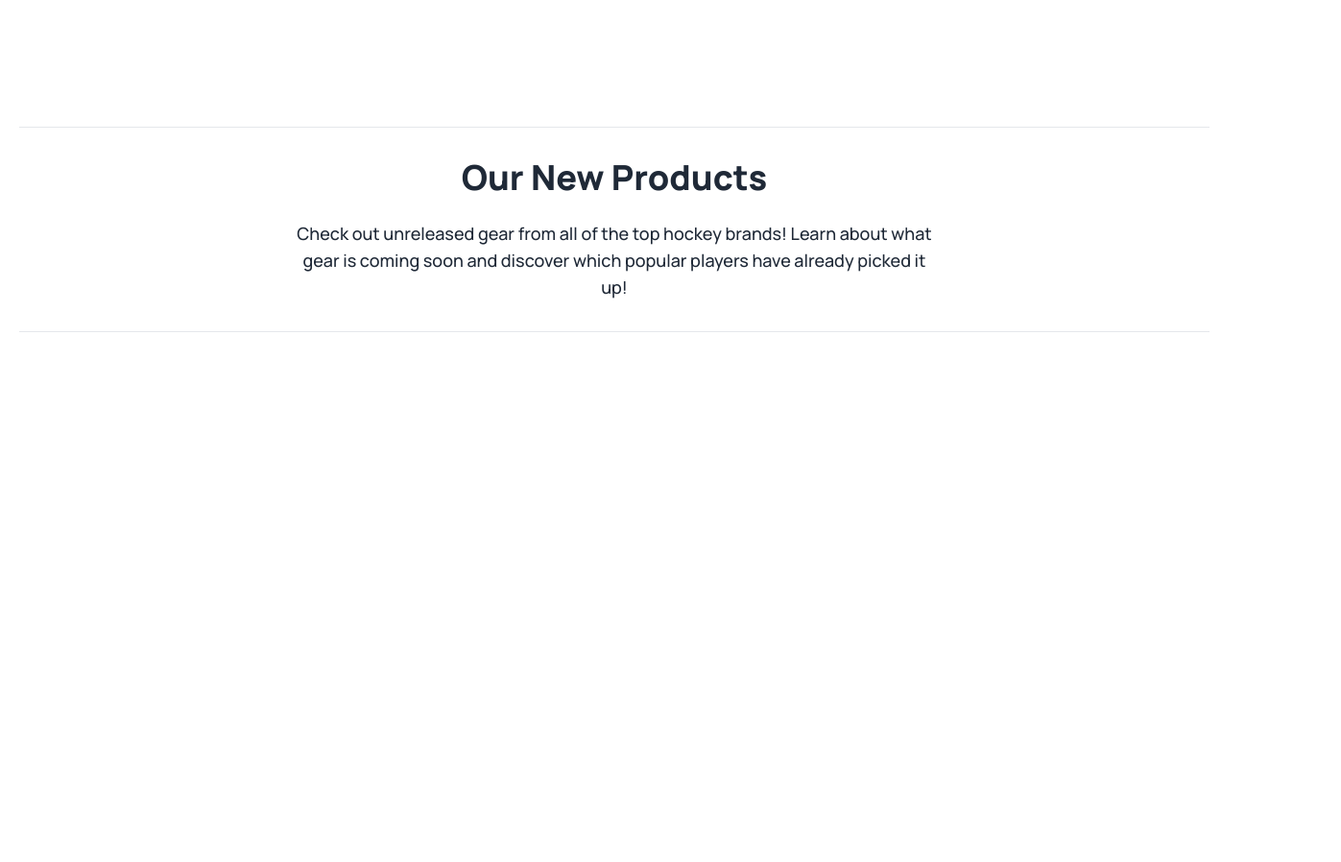
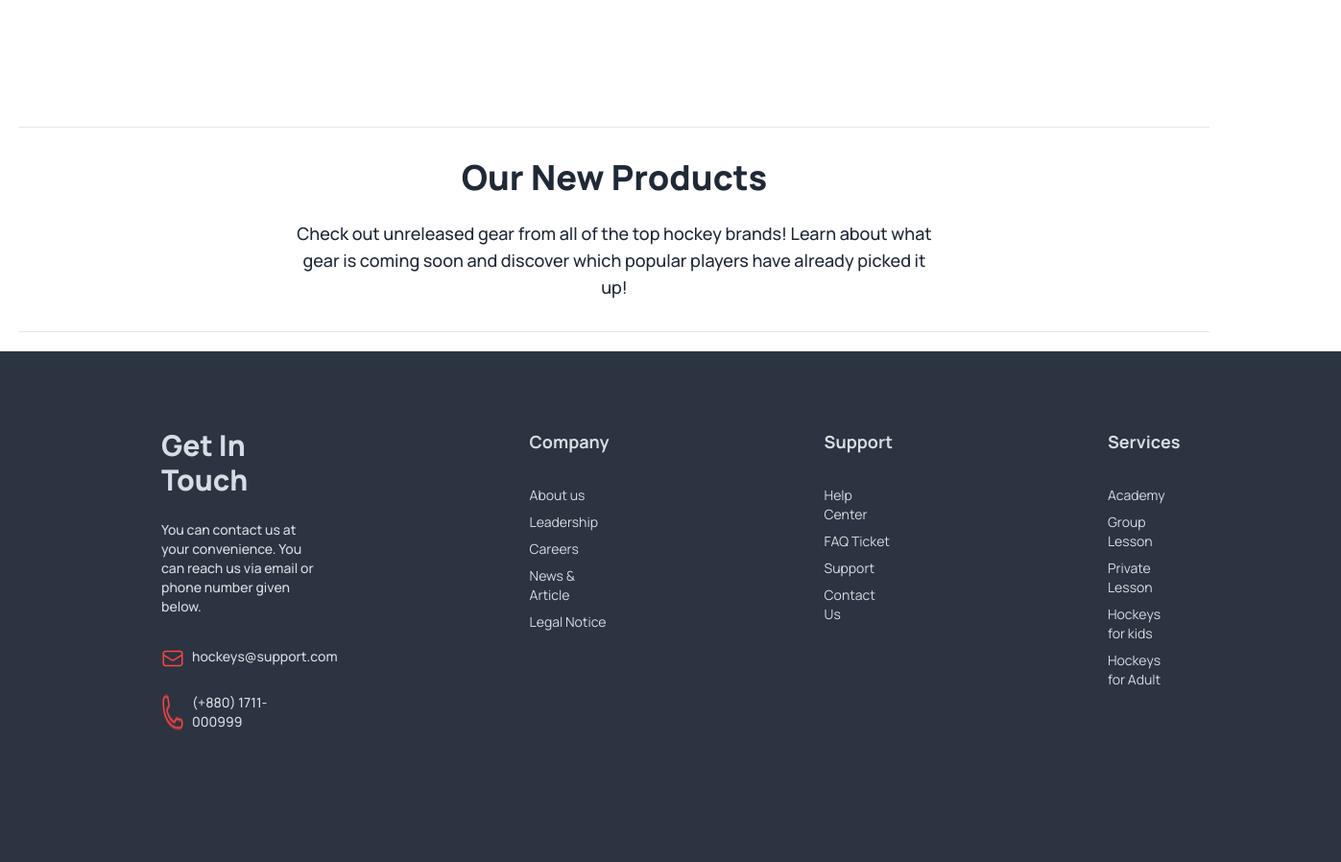
Before and after one commit to mmaswud/B9A3-Hockeys-main, a plain HTML site: page index.html in a window 1280 px wide. Shown: the part 2910-3808 px from the top of the page at 96% size, 1397 px wide, since content can reach past the window. Before the commit the page ends 3276 px from the top, so only its background shows below. Drawn offline with nearby package versions, Linux system fonts and the light colour scheme.

Commit message:
added footer with responsive

```diff
--- a/index.html
+++ b/index.html
@@ -81,22 +81,22 @@
             </div>
             <div class="flex flex-col gap-6 lg:gap-0 text-center lg:flex-row justify-between px-16 pt-12 pb-24">
                 <div class="flex flex-col items-center">
-                    <div class="radial-progress" style="--value:87;" role="progressbar">87%</div>
+                    <div class="radial-progress font-extrabold text-xl" style="--value:87;" role="progressbar">87%</div>
                     <h4 class="font-semibold text-xl py-4">Prayer Facility</h4>
                     <p class="font-normal text-sm">Prayer facility is located at the centre hall.</p>
                 </div>
                 <div class="flex flex-col items-center">
-                    <div class="radial-progress" style="--value:95;" role="progressbar">95%</div>
+                    <div class="radial-progress font-extrabold text-xl" style="--value:95;" role="progressbar">95%</div>
                     <h4 class="font-semibold text-xl py-4">Experienced Coach</h4>
                     <p class="font-normal text-sm">Our coach is actively engaged in all activities.</p>
                 </div>
                 <div class="flex flex-col items-center">
-                    <div class="radial-progress" style="--value:90;" role="progressbar">90%</div>
+                    <div class="radial-progress font-extrabold text-xl" style="--value:90;" role="progressbar">90%</div>
                     <h4 class="font-semibold text-xl py-4">Senior Player</h4>
                     <p class="font-normal text-sm">We always respect andvalue our senior players.</p>
                 </div>
                 <div class="flex flex-col items-center">
-                    <div class="radial-progress" style="--value:80;" role="progressbar">80%</div>
+                    <div class="radial-progress font-extrabold text-xl" style="--value:80;" role="progressbar">80%</div>
                     <h4 class="font-semibold text-xl py-4">Training Ground</h4>
                     <p class="font-normal text-sm">Our training ground is equipped with digital accessories.</p>
                 </div>
@@ -131,7 +131,7 @@
                         <div class="absolute pl-10 top-4 lg:top-40">
                             <h1 class="font-extrabold text-xl lg:text-3xl text-white">Teenager Program</h1>
                             <p class="w-[96%] lg:w-[90%] text-sm lg:text-lg font-medium text-white pt-4 pb-5">The
-                                teenager program specifically designed for youth hockey players. Start developing the
+                                teenager program is designed for youth players. Start developing the
                                 foundations to take your game to the next level.</p>
                             <button class="btn btn-secondary">Register Now!</button>
                         </div>
@@ -142,9 +142,7 @@
                     <img class="w-[1600px] h-[210px] lg:h-[590px] rounded-lg" src="Images/4.png" alt="">
                     <div class="absolute pl-10 top-4 lg:top-80">
                         <h1 class="font-extrabold text-xl lg:text-3xl text-white">Professional Program</h1>
-                        <p class="w-[96%] lg:w-[70%] text-sm lg:text-lg font-medium text-white pt-4 pb-5">The program is
-                            largely designed to improve aerobic conditioning and muscular hypertrophy in the first two
-                            phases, and then strength and alactic power in the final phase.</p>
+                        <p class="w-[96%] lg:w-[70%] text-sm lg:text-lg font-medium text-white pt-4 pb-5">The program is designed to improve aerobic conditioning  and then strength and alactic power in the final phase.</p>
                         <button class="btn btn-secondary">Register Now!</button>
                     </div>
                 </div>
@@ -154,16 +152,63 @@
             <div class="text-center p-5">
                 <hr>
                 <h1 class="font-extrabold text-2xl lg:text-4xl mb-6 mt-6 lg:mt-8">Our New Products</h1>
-                <p class="font-medium text-sm lg:text-lg lg:px-72 pb-8">Check out unreleased gear from all of the top hockey brands! Learn about what gear is coming soon and discover which popular players have already picked it up!</p>
+                <p class="font-medium text-sm lg:text-lg lg:px-72 pb-8">Check out unreleased gear from all of the top
+                    hockey brands! Learn about what gear is coming soon and discover which popular players have already
+                    picked it up!</p>
                 <hr>
             </div>
         </section>
 
     </main>
     <footer>
-
+        <div class="grid grid-flow-row lg:grid-flow-col">
+            <div class="footer pb-5 lg:pb-24 pt-10 lg:pr-36 lg:pl-32 bg-neutral text-neutral-content">
+                <nav class="flex flex-col p-10 text-center lg:text-start justify-center lg:justify-start items-center lg:items-start">
+                    <h1 class="font-extrabold text-3xl pb-4">Get In Touch</h1>
+                    <p class="font-medium pb-6 px-2 lg:px-0">You can contact us at your convenience. You can reach us via email or phone number given below.</p>
+                    <div class="flex gap-2 pb-4">
+                        <img src="Extra-pic/email.png" alt="">
+                    <a class="link link-hover font-medium">hockeys@support.com</a>
+                    </div>
+                    <div class="flex gap-2">
+                        <img src="Extra-pic/phone.png" alt="">
+                    <a class="link link-hover font-medium">(+880) 1711-000999</a>
+                    </div>
+                </nav>
+            </div>
+            <div class="flex">
+                <div class="footer pt-10 lg:pr-36 bg-neutral text-neutral-content justify-center">
+                    <nav class="flex flex-col p-10 text-center lg:text-start justify-center lg:justify-start items-center lg:items-start">
+                        <h1 class="font-bold text-lg pb-6">Company</h1>
+                        <a class="link link-hover">About us</a>
+                        <a class="link link-hover">Leadership</a>
+                        <a class="link link-hover">Careers</a>
+                        <a class="link link-hover">News & Article</a>
+                        <a class="link link-hover">Legal Notice</a>
+                    </nav>
+                </div>
+                <div class="footer pt-10 lg:pr-36 bg-neutral text-neutral-content justify-center">
+                    <nav class="flex flex-col p-10 text-center lg:text-start justify-center lg:justify-start items-center lg:items-start">
+                        <h1 class="font-bold text-lg pb-6">Support</h1>
+                        <a class="link link-hover">Help Center</a>
+                        <a class="link link-hover">FAQ Ticket</a>
+                        <a class="link link-hover">Support</a>
+                        <a class="link link-hover">Contact Us</a>
+                    </nav>
+                </div>
+            </div>
+            <div class="footer pt-10 lg:pr-32 bg-neutral text-neutral-content justify-center">
+                <nav class="flex flex-col p-10 text-center lg:text-start justify-center lg:justify-start items-center lg:items-start">
+                    <h1 class="font-bold text-lg pb-6">Services</h1>
+                    <a class="link link-hover">Academy</a>
+                    <a class="link link-hover">Group Lesson</a>
+                    <a class="link link-hover">Private Lesson</a>
+                    <a class="link link-hover">Hockeys for kids</a>
+                    <a class="link link-hover">Hockeys for Adult</a>
+                </nav>
+            </div>
+        </div>
     </footer>
-
 </body>
 
 </html>
```
Also changed, not shown: Extra-pic/email.png (added), Extra-pic/phone.png (added).
